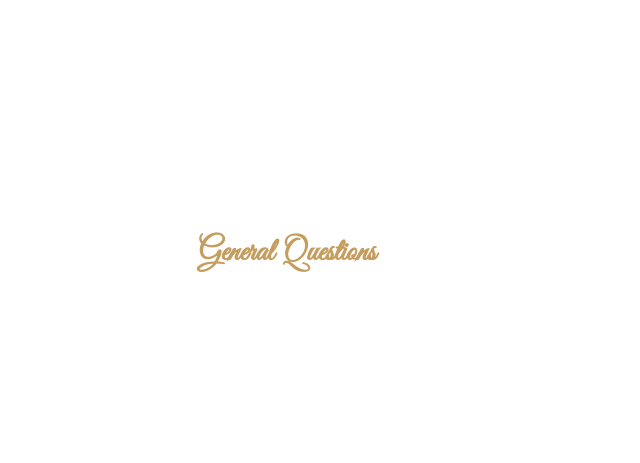
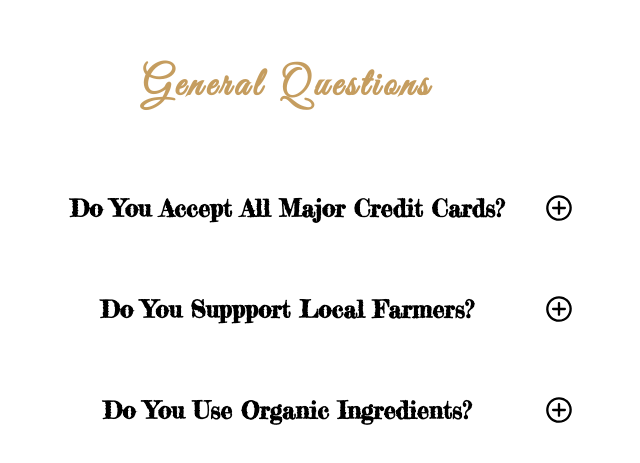
Before and after one commit to BohdanKoleiko/FAQ_React, a React (Create React App) app: page / in a window 1280 px wide. Shown: the part 147-610 px from the top of the page, without its empty margins (353-993 px from the left). Built offline with nearby package versions, Linux system fonts and the light colour scheme.

Commit message:
added FAQ component

```diff
--- a/src/components/FAQ.js
+++ b/src/components/FAQ.js
@@ -1,5 +1,51 @@
+import { useState } from "react";
+import "./FAQ.scss";
+import Accordion from "./Accordion";
+
+const initialFAQ = [
+   {
+      title: "Do You Accept All Major Credit Cards?",
+      text: "We accept all major credit cards including Visa, MasterCard, American Express (AMEX), and Discover.",
+      visible: false,
+   },
+   {
+      title: "Do You Suppport Local Farmers?",
+      text: "Supporting local farmers is one of the best ways we can protect our planet and ensure food security. Buying locally grown produce is an important step in reducing our environmental impacts, supporting our local economies and businesses, and ensuring our communities have access to fresh, nutritious food.",
+      visible: false,
+   },
+   {
+      title: "Do You Use Organic Ingredients?",
+      text: "Used to label any product that contains 100 percent organic ingredients (excluding salt and water, which are considered natural)",
+      visible: false,
+   },
+];
+
 const FAQ = function () {
-   return <h1>General Questions</h1>;
+   const [FAQData, setFAQData] = useState(initialFAQ);
+
+   const switchVisibilityHandler = (index) => {
+      if (FAQData[index].visible) {
+         setFAQData(
+            FAQData.map((faq) => {
+               return { ...faq, visible: false };
+            }),
+         );
+      } else {
+         setFAQData(
+            FAQData.map((faq, i) => {
+               return i === index ? { ...faq, visible: true } : { ...faq, visible: false };
+            }),
+         );
+      }
+   };
+
+   return (
+      <div>
+         <h1 className="title">General Questions</h1>
+
+         <Accordion FAQList={FAQData} switchVisibility={switchVisibilityHandler} />
+      </div>
+   );
 };
 
 export default FAQ;
--- /dev/null
+++ b/src/components/FAQ.scss
@@ -0,0 +1,10 @@
+.title {
+   font-size: 40px;
+   line-height: 1;
+   letter-spacing: 4px;
+   text-align: center;
+
+   &:not(:last-child) {
+      margin-bottom: 64px;
+   }
+}
```
Also changed, not shown: src/components/FAQ.module.scss (deleted).
